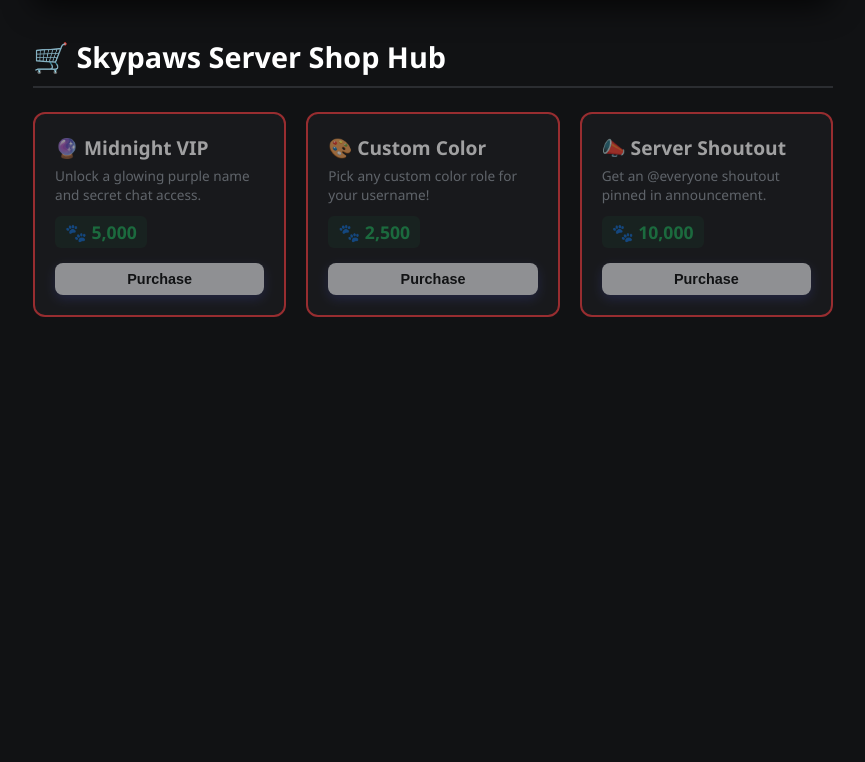
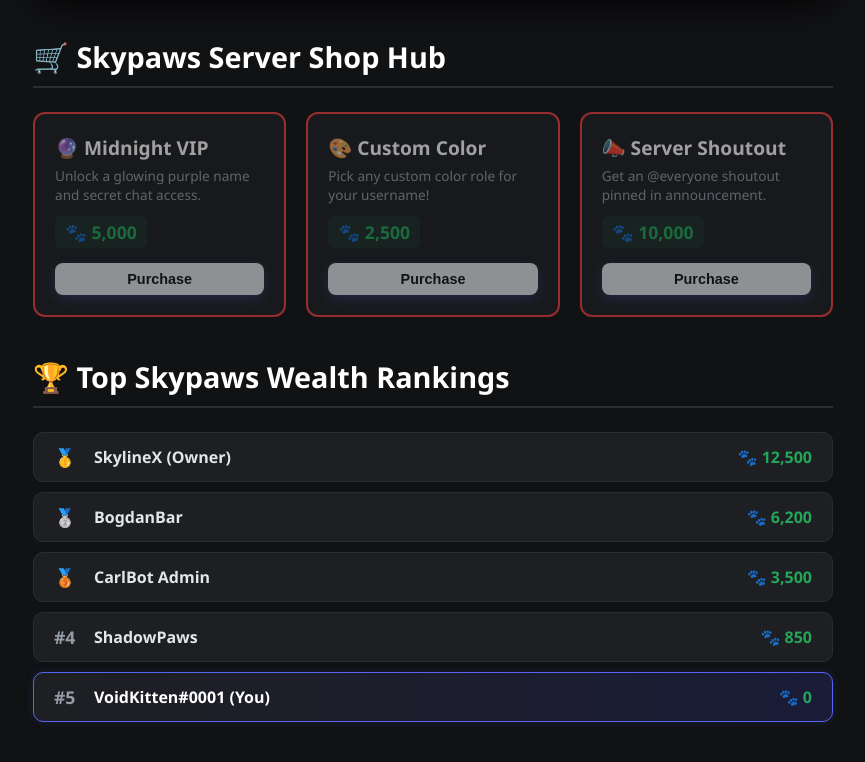
Before and after one commit to SkylineXOffical/skyline-central, a plain HTML site: page index.html in a window 1280 px wide. Shown: the part 1206-1968 px from the top of the page, without its empty margins (207-1072 px from the left). Before the commit the page ends 1563 px from the top, so only its background shows below. Drawn offline with Linux system fonts and the light colour scheme.

Commit message:
Update index.html

```diff
--- a/index.html
+++ b/index.html
@@ -252,6 +252,49 @@
             text-align: left;
         }
 
+        /* 🏆 LEADERBOARD STYLES */
+        .leaderboard-list {
+            display: flex;
+            flex-direction: column;
+            gap: 10px;
+            margin-top: 15px;
+        }
+        .leaderboard-row {
+            display: flex;
+            align-items: center;
+            justify-content: space-between;
+            background-color: #1e1f22;
+            padding: 12px 20px;
+            border-radius: 10px;
+            border: 1px solid #2b2d31;
+            font-weight: 600;
+        }
+        .leaderboard-rank {
+            width: 30px;
+            font-size: 1.1rem;
+            color: #949ba4;
+            text-align: left;
+        }
+        .leaderboard-name {
+            flex: 1;
+            text-align: left;
+            color: #e3e5e8;
+            padding-left: 10px;
+        }
+        .leaderboard-score {
+            color: #23a55a;
+        }
+        /* Style when YOU are highlighted in the list */
+        .user-highlight {
+            border-color: #5865F2 !important;
+            background: linear-gradient(90deg, #1e1f22, #1a1c38);
+            box-shadow: 0 0 10px rgba(88, 101, 242, 0.15);
+        }
+        .user-highlight .leaderboard-name {
+            color: #fff;
+            font-weight: bold;
+        }
+
         /* STATUS MODIFIERS */
         .affordable { border-color: #23a55a !important; }
         .locked { opacity: 0.6; border-color: #f23f43 !important; }
@@ -331,12 +374,23 @@
             </div>
         </div>
 
+        <h2>🏆 Top Skypaws Wealth Rankings</h2>
+        <div class="leaderboard-list" id="leaderboardDisplay">
+            </div>
+
     </div>
 
     <script>
-        // Load initial balance, default to 0 if no save found
         let balance = parseInt(localStorage.getItem('skypaws_balance')) || 0;
         const emojis = ['🐾', '💎', '👑', '🐱', '❌'];
+
+        // Static Competitors Data List
+        let leaderboardData = [
+            { name: "SkylineX (Owner)", balance: 12500, isUser: false },
+            { name: "BogdanBar", balance: 6200, isUser: false },
+            { name: "CarlBot Admin", balance: 3500, isUser: false },
+            { name: "ShadowPaws", balance: 850, isUser: false }
+        ];
 
         const balanceDisplay = document.getElementById('balanceDisplay');
         const profileRankDisplay = document.getElementById('profileRankDisplay');
@@ -349,8 +403,8 @@
         const slotsDisplay = document.getElementById('slotsDisplay');
         const casinoLog = document.getElementById('casinoLog');
         const shopItems = document.querySelectorAll('.shop-item');
+        const leaderboardDisplay = document.getElementById('leaderboardDisplay');
 
-        // Load saved Name and Profile Picture from device memory
         if (localStorage.getItem('skypaws_username')) {
             profileNameInput.value = localStorage.getItem('skypaws_username');
         }
@@ -358,12 +412,11 @@
             avatarImage.src = localStorage.getItem('skypaws_avatar');
         }
 
-        // Save username changes automatically as they type
         profileNameInput.addEventListener('input', () => {
             localStorage.setItem('skypaws_username', profileNameInput.value);
+            updateUI(); // Refresh leaderboard names instantly
         });
 
-        // Save Avatar images using Base64 string compression data
         function triggerAvatarUpload() {
             document.getElementById('avatarUpload').click();
         }
@@ -372,7 +425,7 @@
             const reader = new FileReader();
             reader.onloadend = function() {
                 avatarImage.src = reader.result;
-                localStorage.setItem('skypaws_avatar', reader.result); // Save string data
+                localStorage.setItem('skypaws_avatar', reader.result);
             }
             if (file) {
                 reader.readAsDataURL(file);
@@ -391,11 +444,44 @@
             }
         }
 
-        // Save state values and re-evaluate interface rendering
+        // Dynamically recalculate leaderboard standing position grids
+        function refreshLeaderboard() {
+            const currentName = profileNameInput.value || "VoidKitten#0001";
+
+            // Clean out old player data copies, filter out user row entries
+            let freshList = leaderboardData.filter(player => !player.isUser);
+
+            // Push active player data inside list stack
+            freshList.push({ name: currentName + " (You)", balance: balance, isUser: true });
+
+            // Sort list from highest cash stacks to lowest
+            freshList.sort((a, b) => b.balance - a.balance);
+
+            // Render HTML structure items inside parent block
+            leaderboardDisplay.innerHTML = "";
+            freshList.forEach((player, index) => {
+                let rankIcon = `#${index + 1}`;
+                if(index === 0) rankIcon = "🥇";
+                if(index === 1) rankIcon = "🥈";
+                if(index === 2) rankIcon = "🥉";
+
+                const highlightClass = player.isUser ? "user-highlight" : "";
+
+                leaderboardDisplay.innerHTML += `
+                    <div class="leaderboard-row ${highlightClass}">
+                        <div class="leaderboard-rank">${rankIcon}</div>
+                        <div class="leaderboard-name">${player.name}</div>
+                        <div class="leaderboard-score">🐾 ${player.balance.toLocaleString()}</div>
+                    </div>
+                `;
+            });
+        }
+
         function updateUI() {
             balanceDisplay.innerText = balance.toLocaleString();
-            localStorage.setItem('skypaws_balance', balance); // Auto-save balance to phone memory
+            localStorage.setItem('skypaws_balance', balance);
             updateRank();
+            refreshLeaderboard();
 
             shopItems.forEach(item => {
                 const itemCost = parseInt(item.getAttribute('data-price'));
@@ -484,7 +570,6 @@
             }
         }
 
-        // Initialize state configuration on startup
         updateUI();
     </script>
 
```
